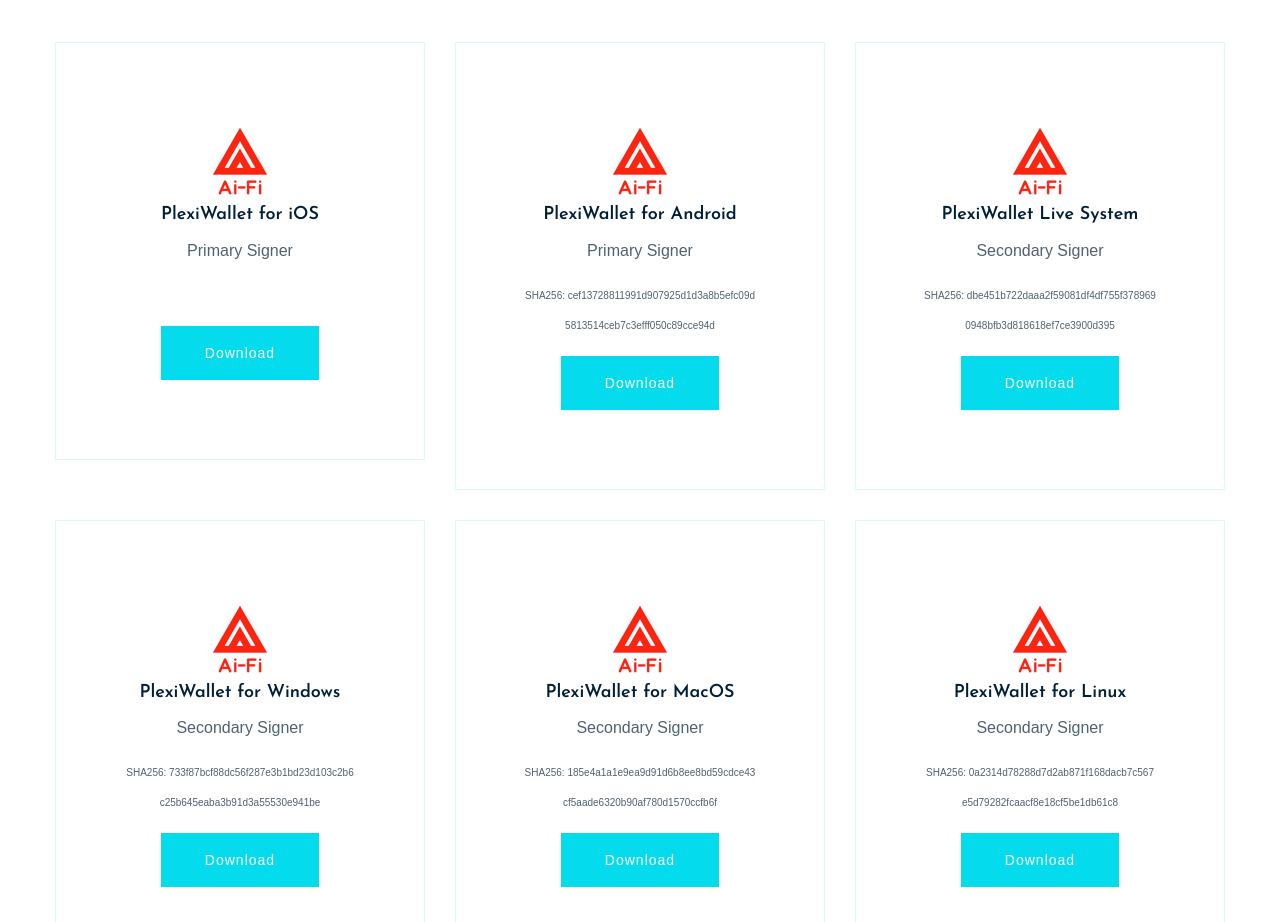
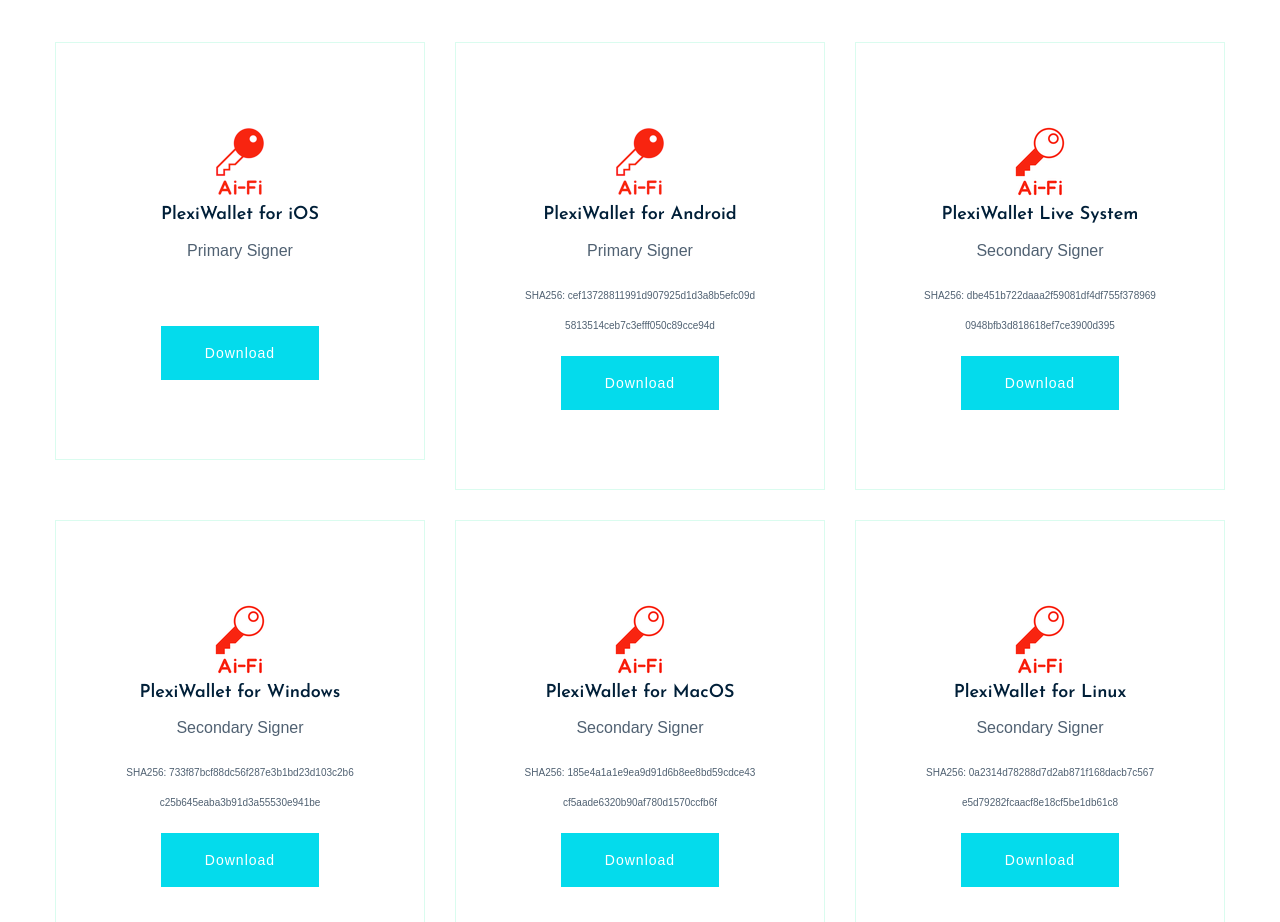
Before and after one commit to afcounterseal/afcounterseal.github.io, a plain HTML site: page index.html in a window 1280 px wide. Shown: the part 6760-7682 px from the top of the page. Drawn offline with Linux system fonts and the light colour scheme; a web font is replaced by a local one.

Commit message:
change icon
change icon

```diff
--- a/index.html
+++ b/index.html
@@ -642,7 +642,7 @@
                     <div class=" col-lg-4 col-md-6 col-sm-6">
                         <div class="single-services text-center mb-30">
                             <div class="services-ion">
-                                <img src="assets/img/home/app-counterseal.png" />
+                                <img src="assets/img/home/app-plexiwallet-primary.png" />
                             </div>
                             <div class="services-cap">
                                 <h5>PlexiWallet for iOS</h5>
@@ -658,7 +658,7 @@
                     <div class=" col-lg-4 col-md-6 col-sm-6">
                         <div class="single-services text-center mb-30">
                             <div class="services-ion">
-                                <img src="assets/img/home/app-counterseal.png" />
+                                <img src="assets/img/home/app-plexiwallet-primary.png" />
                             </div>
                             <div class="services-cap">
                                 <h5>PlexiWallet for Android</h5>
@@ -675,7 +675,7 @@
                     <div class=" col-lg-4 col-md-6 col-sm-6">
                         <div class="single-services text-center mb-30">
                             <div class="services-ion">
-                                <img src="assets/img/home/app-counterseal.png" />
+                                <img src="assets/img/home/app-plexiwallet-secondary.png" />
                             </div>
                             <div class="services-cap">
                                 <h5>PlexiWallet Live System</h5>
@@ -696,7 +696,7 @@
                             <!--
                                 <span class="flaticon-experience"></span>
                             -->
-                            <img src="assets/img/home/app-counterseal.png" />
+                            <img src="assets/img/home/app-plexiwallet-secondary.png" />
                             </div>
                             <div class="services-cap">
                                 <h5>PlexiWallet for Windows</h5>
@@ -713,7 +713,7 @@
                     <div class=" col-lg-4 col-md-6 col-sm-6">
                         <div class="single-services text-center mb-30">
                             <div class="services-ion">
-                                <img src="assets/img/home/app-counterseal.png" />
+                                <img src="assets/img/home/app-plexiwallet-secondary.png" />
                             </div>
                             <div class="services-cap">
                                 <h5>PlexiWallet for MacOS</h5>
@@ -732,7 +732,7 @@
                             <!--
                                 <span class="flaticon-experience"></span>
                             -->
-                            <img src="assets/img/home/app-counterseal.png" />
+                            <img src="assets/img/home/app-plexiwallet-secondary.png" />
                             </div>
                             <div class="services-cap">
                                 <h5>PlexiWallet for Linux</h5>
```
